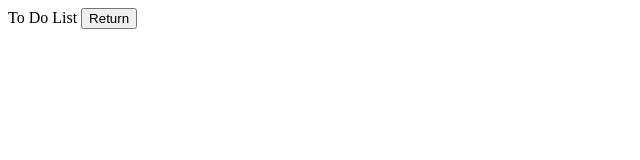
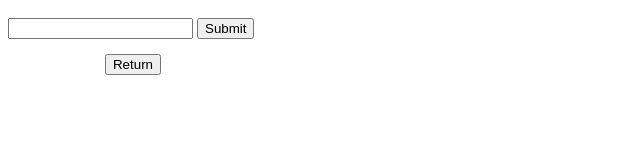
Before and after one commit to alfredzhuang/school-e, a browser extension: page extension/pages/toDoList.html in a window 1280 px wide. Shown: the whole page, without its empty margins (0-640 px from the left). Drawn offline with Linux system fonts and the light colour scheme.

Commit message:
add text input for to-do list

```diff
--- a/extension/pages/css/styles.css
+++ b/extension/pages/css/styles.css
@@ -1,6 +1,8 @@
 div {
   width: 250px;
 }
+
+/* login page */
 
 .login-heading {
   text-align: center;
@@ -17,6 +19,8 @@ div {
 .login-button {
   width: 225px;
 }
+
+/* signed in page */
 
 .signedin-div {
   width: 350px;
@@ -54,3 +58,13 @@ div {
 #submit {
   margin-top: 10px;
 }
+
+/* to-do list page */
+
+.todolist-div {
+  margin-bottom: 15px;
+}
+
+.todolist-buttons {
+  text-align: center;
+}
--- a/extension/pages/toDoList.html
+++ b/extension/pages/toDoList.html
@@ -6,8 +6,11 @@
     <link rel="stylesheet" href="./css/styles.css" />
   </head>
   <body>
-    <div>
-        To Do List
+    <div class="todolist-div">
+    <input id="taskName" type="text" name="taskName" autocomplete="off" />
+    <button id="submit">Submit</button>
+    </div>
+    <div class="todolist-buttons">
         <button id="return">Return</button>
     </div>
       <script src="../scripts/todolist-script.js"></script>
```
Also changed, not shown: extension/pages/signedin.html (+1 -1 lines).
